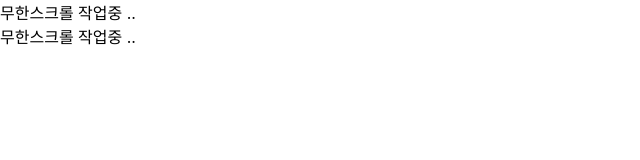
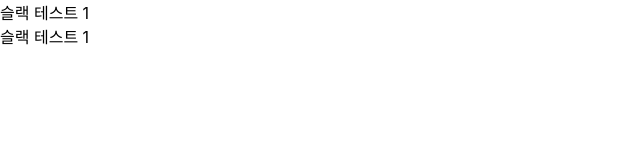
Before and after one commit to Sassy-Project/front-mbti-chat, a React (Create React App) app: page / in a window 1280 px wide. Shown: the top 160 px of the page, without its empty margins (0-640 px from the left). Built offline with nearby package versions, Linux system fonts and the light colour scheme; the HTML template or start-up script is replaced by a standard one.

Commit message:
test: slack test

```diff
--- a/src/SettingTest.tsx
+++ b/src/SettingTest.tsx
@@ -1,8 +1,8 @@
 const SettingTest = () => {
   return (
     <>
-      <div>무한스크롤 작업중 ..</div>
-      <div>무한스크롤 작업중 ..</div>
+      <div>슬랙 테스트 1</div>
+      <div>슬랙 테스트 1</div>
     </>
   );
 };
```
